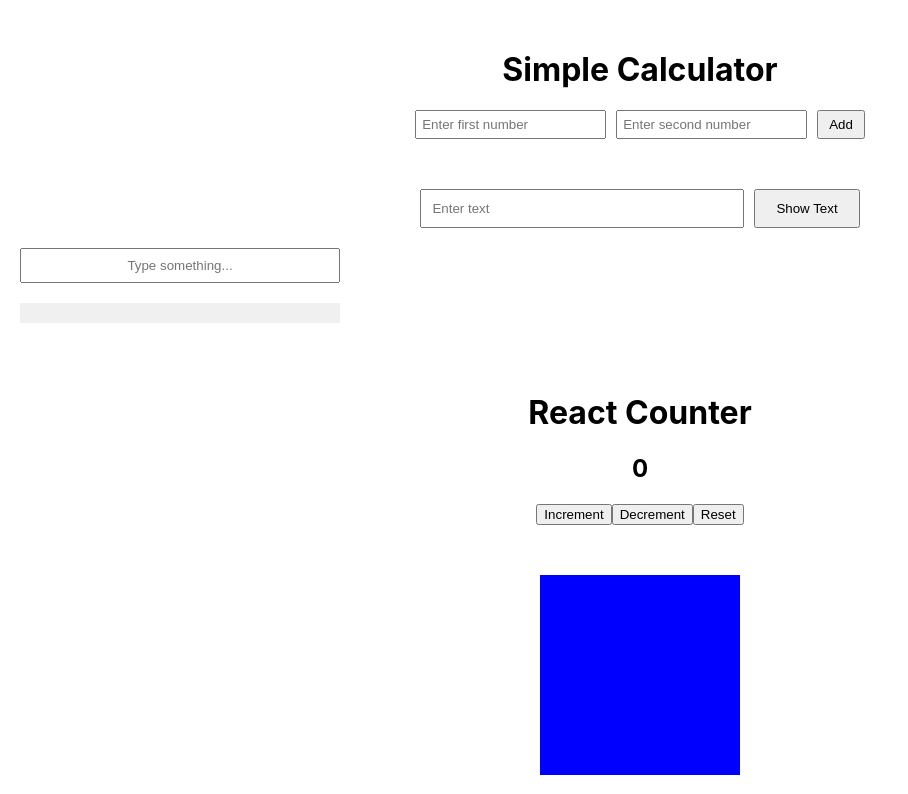
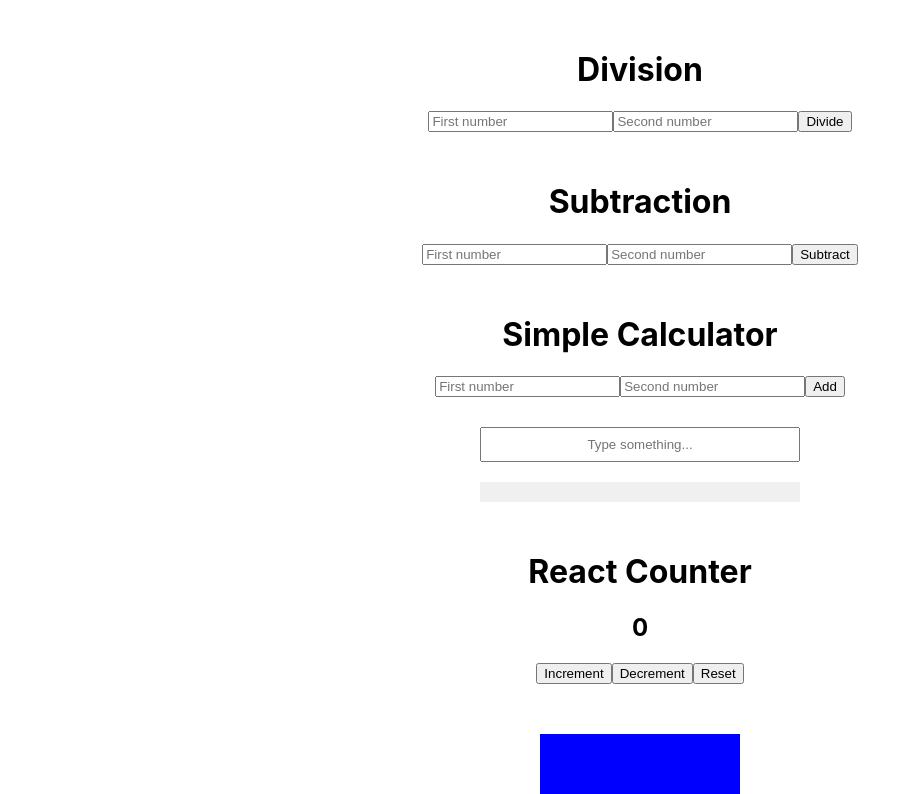
Before and after one commit to NimraQasim/React-app, a React (Create React App) app: page / in a window 1280 px wide. Shown: the top 794 px of the page, without its empty margins (0-908 px from the left). Built offline with nearby package versions, Linux system fonts and the light colour scheme.

Commit message:
deployment triggers

```diff
--- a/src/App.js
+++ b/src/App.js
@@ -1,5 +1,7 @@
 import React from "react";
 import Counter from "./Counter";
+import Division from "./Division";
+import Subtraction from "./Subtraction";
 import SimpleCalculator from "./SimpleCalculator";
 import ClickButton from "./ClickButton";
 import BoxButton from "./BoxButton";
@@ -9,12 +11,14 @@ import Input from "./Input";
 const App = () => {
   return (
     <div>
+      <Division/>
+      <Subtraction />
       <SimpleCalculator />
-      <ClickButton />
       <Input />
       <Counter />
       <BoxButton />
       <ColorChangingBox />
+       <ClickButton />
     </div>
   );
 };
--- /dev/null
+++ b/src/Division.js
@@ -0,0 +1,23 @@
+import React, { useState } from 'react';
+
+function App() {
+  const [num1, setNum1] = useState('');
+  const [num2, setNum2] = useState('');
+  const [result, setResult] = useState(null);
+
+  const handleDivision = () => {
+    setResult(num2 !== '0' ? num1 / num2 : 'Cannot divide by 0');
+  };
+
+  return (
+    <div style={{ textAlign: "center", marginTop: "50px" }}>
+      <h1>Division</h1>
+      <input type="number" placeholder='First number' value={num1} onChange={(e) => setNum1(e.target.value)} />
+      <input type="number" placeholder='Second number' value={num2} onChange={(e) => setNum2(e.target.value)} />
+      <button onClick={handleDivision}>Divide</button>
+      <div>{result}</div>
+    </div>
+  );
+}
+
+export default App;
--- a/src/Input.js
+++ b/src/Input.js
@@ -1,20 +1,58 @@
+// import React, { useState } from "react";
+
+// function Input() {
+//   const [inputText, setInputText] = useState("");
+
+//   const handleInputChange = (event) => {
+//     setInputText(event.target.value);
+//   };
+
+//   return (
+//     <div style={{ padding: "20px",  }}>
+//       <input
+//         type="text"
+//         value={inputText}
+//         onChange={handleInputChange}
+//         placeholder="Type something..."
+//         style={{ padding: "8px", width: "300px", textAlign: 'center' }}
+//       />
+//       <div
+//         style={{
+//           marginTop: "20px",
+//           padding: "10px",
+//           backgroundColor: "#f0f0f0",
+//           width: "300px",
+//           textAlign: "center",
+//         }}
+//       >
+//         {inputText}
+//       </div>
+//     </div>
+//   );
+// }
+// export default Input;
+
 import React, { useState } from "react";
 
 function Input() {
   const [inputText, setInputText] = useState("");
 
-  const handleInputChange = (event) => {
-    setInputText(event.target.value);
-  };
-
   return (
-    <div style={{ padding: "20px",  }}>
+    <div
+      style={{
+        marginTop: "30px",
+        display: "flex",
+        justifyContent: "center",
+        alignItems: "center",
+        flexDirection: "column",
+      }}
+    >
       <input
         type="text"
         value={inputText}
-        onChange={handleInputChange}
+        onChange={(e) => setInputText(e.target.value)}
         placeholder="Type something..."
-        style={{ padding: "8px", width: "300px", textAlign: 'center' }}
+        style={{ padding: "8px", width: "300px", textAlign: "center" }}
       />
       <div
         style={{
@@ -30,4 +68,5 @@ function Input() {
     </div>
   );
 }
+
 export default Input;
--- a/src/SimpleCalculator.js
+++ b/src/SimpleCalculator.js
@@ -1,41 +1,28 @@
+
 import React, { useState } from "react";
 
-function App() {
+export default function App() {
   const [num1, setNum1] = useState("");
   const [num2, setNum2] = useState("");
   const [result, setResult] = useState(null);
 
-  const handleAddition = () => {
-    const sum = parseFloat(num1) + parseFloat(num2);
-    setResult(sum);
-  };
   return (
     <div style={{ textAlign: "center", marginTop: "50px" }}>
       <h1>Simple Calculator</h1>
       <input
         type="number"
-        placeholder="Enter first number"
         value={num1}
         onChange={(e) => setNum1(e.target.value)}
-        style={{ marginRight: "10px", padding: "5px" }}
+        placeholder="First number"
       />
       <input
         type="number"
-        placeholder="Enter second number"
         value={num2}
         onChange={(e) => setNum2(e.target.value)}
-        style={{ marginRight: "10px", padding: "5px" }}
+        placeholder="Second number"
       />
-      <button onClick={handleAddition} style={{ padding: "5px 10px" }}>
-        Add
-      </button>
-      {result !== null && (
-        <p style={{ marginTop: "20px" }}>
-          Result: {num1} + {num2} = {result}
-        </p>
-      )}
+      <button onClick={() => setResult(+num1 + +num2)}>Add</button>
+      {result !== null && <p>Result: {num1} + {num2} = {result}</p>}
     </div>
   );
 }
-
-export default App;
--- /dev/null
+++ b/src/Subtraction.js
@@ -0,0 +1,21 @@
+import React, { useState } from 'react';
+
+export default function SubtractNumbers() {
+  const [result, setResult] = useState('');
+
+  return (
+    <div style={{ textAlign: "center", marginTop: "50px" }}>
+      <h1>Subtraction</h1>
+      <input id="num1" type="number" placeholder="First number" />
+      <input id="num2" type="number" placeholder="Second number" />
+      <button onClick={() => {
+        const num1 = +document.getElementById('num1').value;
+        const num2 = +document.getElementById('num2').value;
+        setResult(`${num1} - ${num2} = ${num1 - num2}`);
+      }}>
+        Subtract
+      </button>
+      <p>{result}</p>
+    </div>
+  );
+}
```
